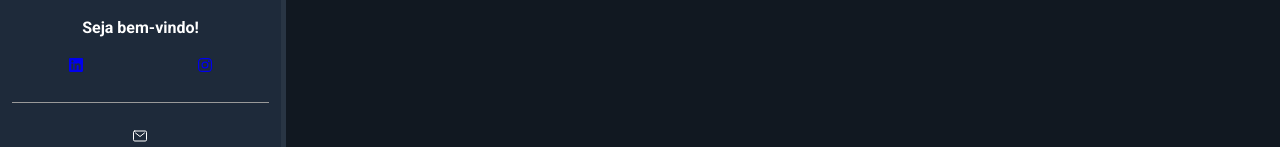
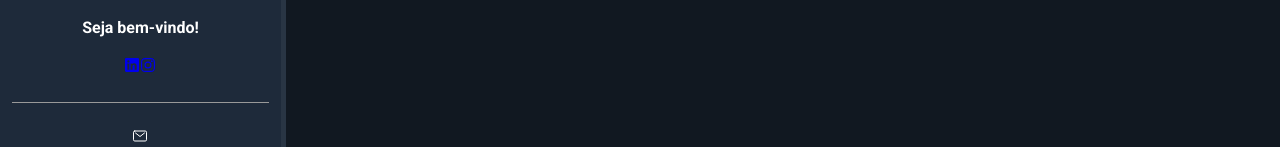
Before and after one commit to fzin1/fzin1.github.io, a plain HTML site: page index.html in a window 1280 px wide. Shown: the part 327-474 px from the top of the page. Drawn offline with nearby package versions, Linux system fonts and the light colour scheme.

Commit message:
arrumando a largura

```diff
--- a/css/styles.css
+++ b/css/styles.css
@@ -77,10 +77,7 @@
 }
 
 
-#social-container li{
-    flex: 1 1 0px;
-    min-width: 60px;
-}
+
 
 /*
 #social-container li a{
```
